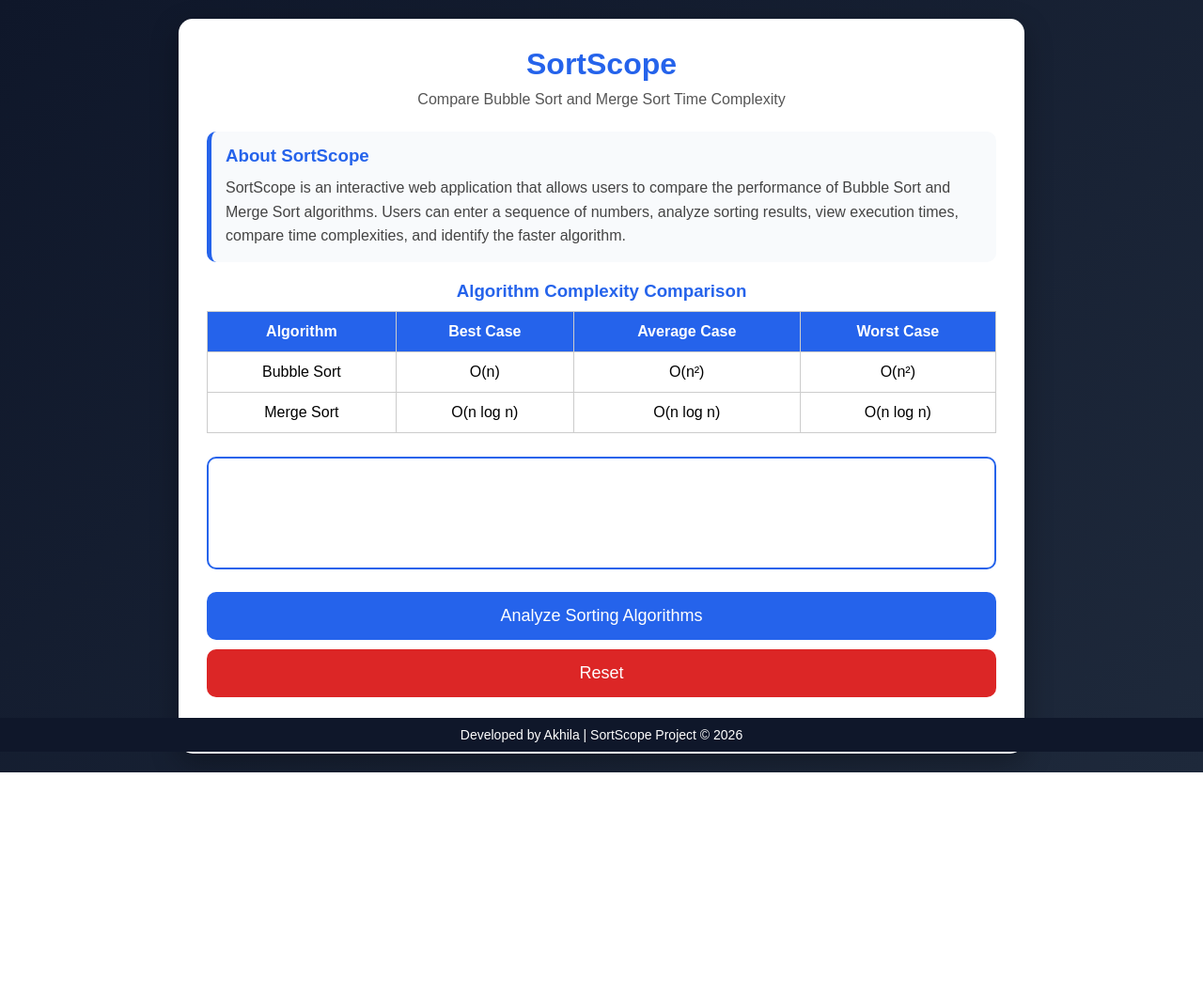
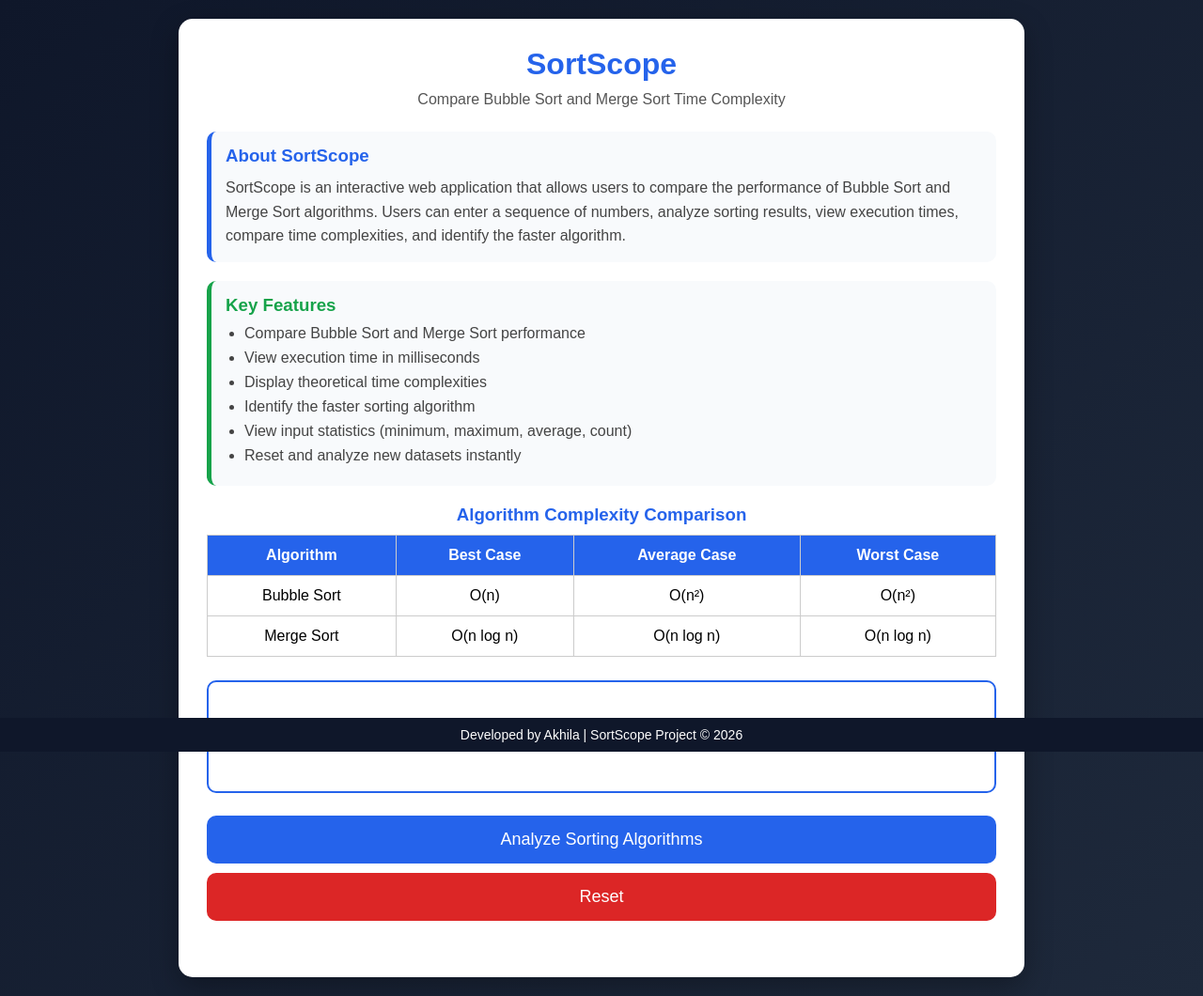
Before and after one commit to katkamakhila21/CFAI, a Flask app: page / in a window 1280 px wide. Shown: the whole page at 94% size. Before the commit the page ends 822 px from the top, so only its background shows below. Run offline with Flask 3, Linux system fonts and the light colour scheme.

Commit message:
Added project features section

```diff
--- a/static/style.css
+++ b/static/style.css
@@ -154,3 +154,24 @@ footer{
     color:#444;
     line-height:1.6;
 }
+.features-section{
+    background:#f8fafc;
+    padding:15px;
+    border-radius:10px;
+    margin-bottom:20px;
+    border-left:5px solid #16a34a;
+}
+
+.features-section h3{
+    color:#16a34a;
+    margin-bottom:10px;
+}
+
+.features-section ul{
+    padding-left:20px;
+}
+
+.features-section li{
+    margin-bottom:8px;
+    color:#444;
+}
--- a/templates/index.html
+++ b/templates/index.html
@@ -17,6 +17,7 @@
             Compare Bubble Sort and Merge Sort Time Complexity
         </p>
 
+        <!-- About Section -->
         <div class="about-section">
             <h3>About SortScope</h3>
             <p>
@@ -27,6 +28,20 @@
             </p>
         </div>
 
+        <!-- Features Section -->
+        <div class="features-section">
+            <h3>Key Features</h3>
+            <ul>
+                <li>Compare Bubble Sort and Merge Sort performance</li>
+                <li>View execution time in milliseconds</li>
+                <li>Display theoretical time complexities</li>
+                <li>Identify the faster sorting algorithm</li>
+                <li>View input statistics (minimum, maximum, average, count)</li>
+                <li>Reset and analyze new datasets instantly</li>
+            </ul>
+        </div>
+
+        <!-- Complexity Table -->
         <div class="complexity-table">
             <h3>Algorithm Complexity Comparison</h3>
 
@@ -54,11 +69,13 @@
             </table>
         </div>
 
+        <!-- Input Area -->
         <textarea
             id="numbers"
             placeholder="Enter numbers separated by commas&#10;Example: 45,23,67,12,89,4">
         </textarea>
 
+        <!-- Buttons -->
         <button onclick="analyzeSort()">
             Analyze Sorting Algorithms
         </button>
@@ -67,10 +84,12 @@
             Reset
         </button>
 
+        <!-- Results -->
         <div id="result"></div>
 
     </div>
 
+    <!-- Footer -->
     <footer>
         <p>Developed by Akhila | SortScope Project © 2026</p>
     </footer>
```
